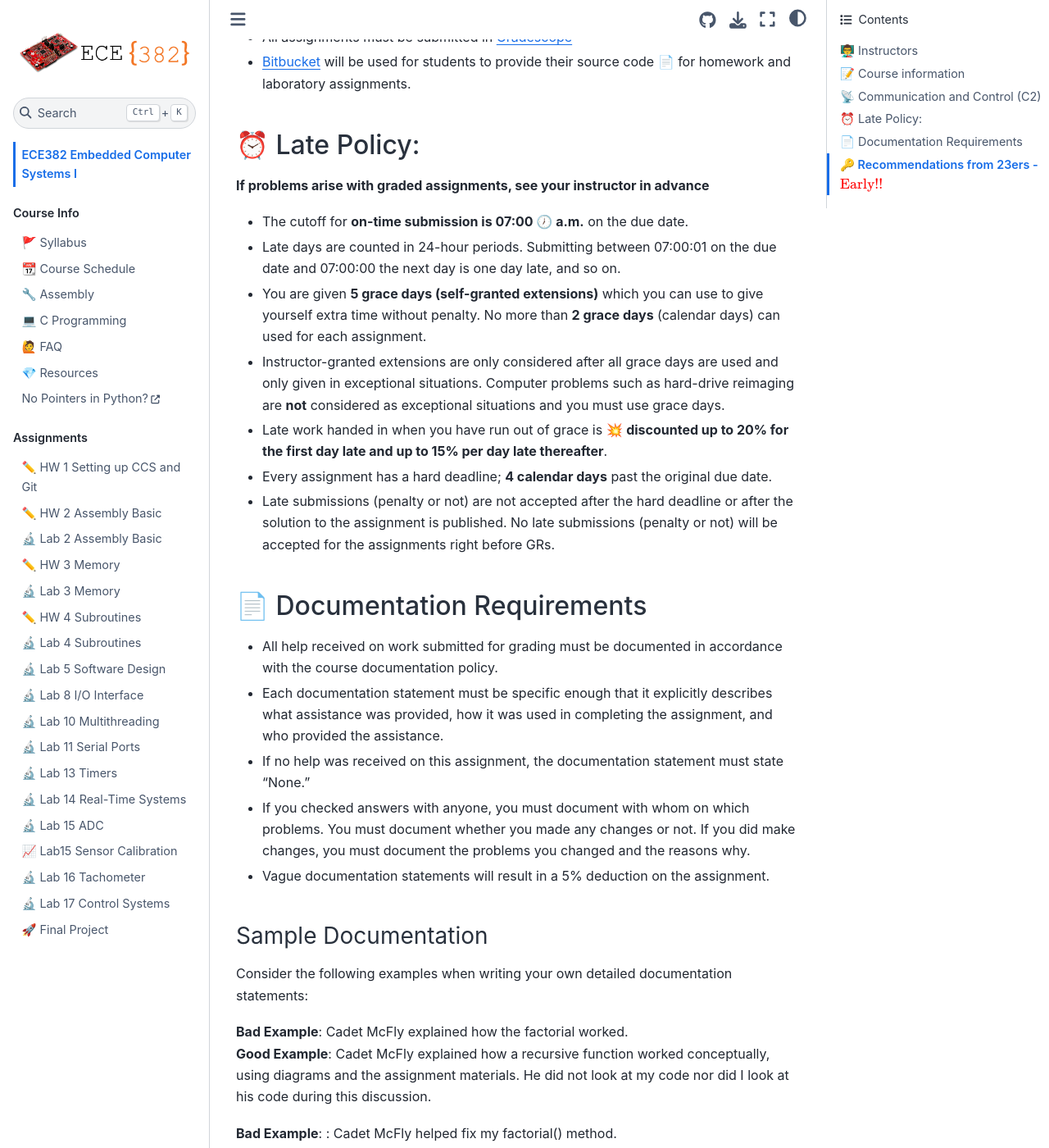
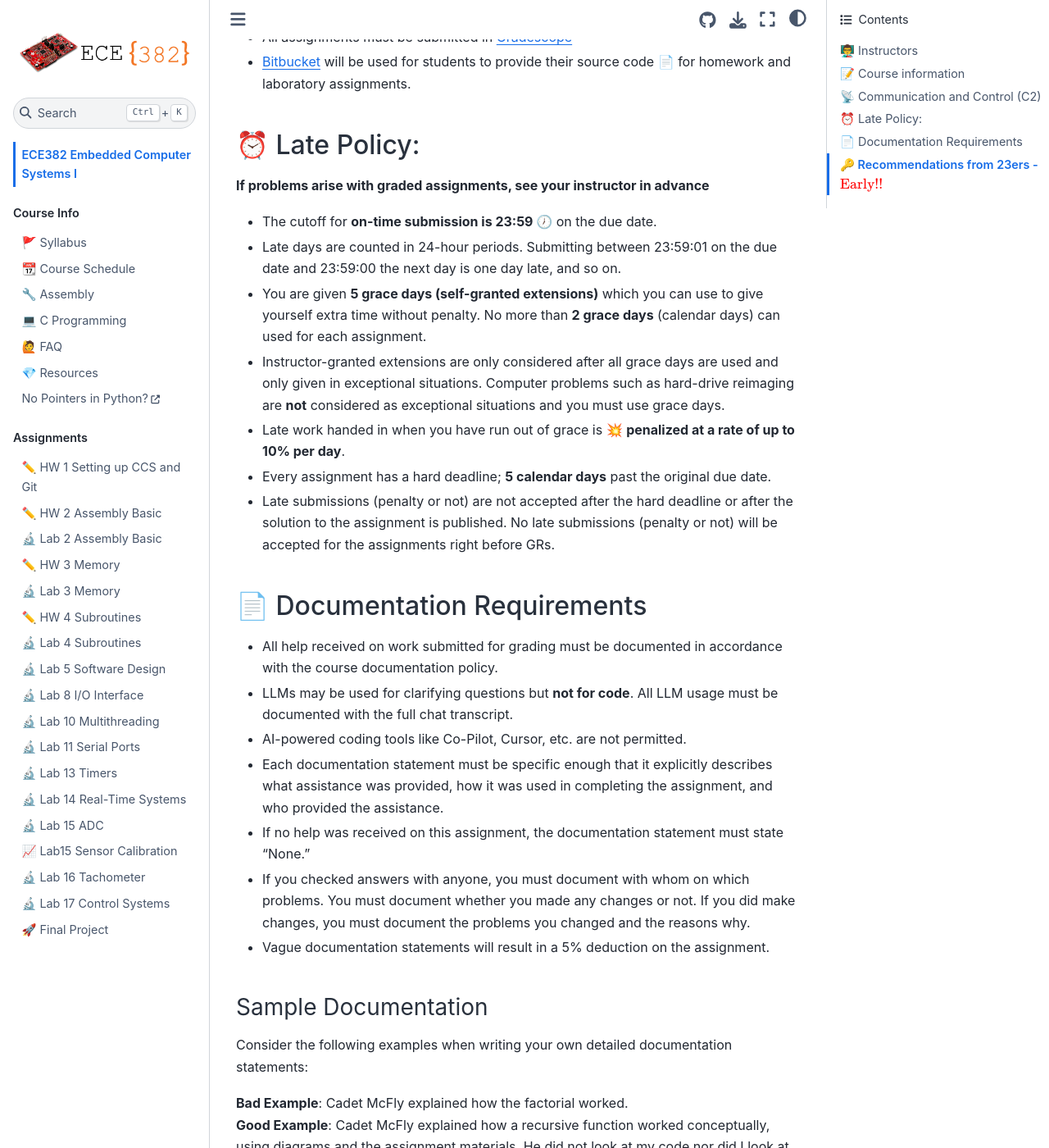
Before and after one commit to USAFA-ECE/ece382, a Jupyter Book: the page built from docs/intro.md, in a window 1280 px wide and 1400 px high, scrolled down 796 px. Shown: the whole window at 82% size. Built offline with Jupyter Book 1.0.4 settings and Sphinx 7.4.7 and the Sphinx Book theme 1.1.4, drawn with Linux system fonts in a browser that asks for light colours.

Commit message:
Update intro.md

```diff
--- a/docs/intro.md
+++ b/docs/intro.md
@@ -28,17 +28,19 @@
 ## ⏰ Late Policy:
 **If problems arise with graded assignments, see your instructor in advance**
 
-- The cutoff for **on-time submission is 07:00 🕖 a.m.** on the due date.
-- Late days are counted in 24-hour periods. Submitting between 07:00:01 on the due date and 07:00:00 the next day is one day late, and so on.
+- The cutoff for **on-time submission is 23:59 🕖** on the due date.
+- Late days are counted in 24-hour periods. Submitting between 23:59:01 on the due date and 23:59:00 the next day is one day late, and so on.
 - You are given **5 grace days (self-granted extensions)** which you can use to give yourself extra time without penalty. No more than **2 grace days** (calendar days) can used for each assignment.
 - Instructor-granted extensions are only considered after all grace days are used and only given in exceptional situations. Computer problems such as hard-drive reimaging are **not** considered as exceptional situations and you must use grace days.
-- Late work handed in when you have run out of grace is 💥 **discounted up to 20% for the first day late and up to 15% per day late thereafter**.
-- Every assignment has a hard deadline; **4 calendar days** past the original due date.
+- Late work handed in when you have run out of grace is 💥 **penalized at a rate of up to 10% per day**.
+- Every assignment has a hard deadline; **5 calendar days** past the original due date.
 - Late submissions (penalty or not) are not accepted after the hard deadline or after the solution to the assignment is published. No late submissions (penalty or not) will be accepted for the assignments right before GRs.
 
 ## 📄 Documentation Requirements
 
 - All help received on work submitted for grading must be documented in accordance with the course documentation policy.
+- LLMs may be used for clarifying questions but **not for code**.  All LLM usage must be documented with the full chat transcript.
+- AI-powered coding tools like Co-Pilot, Cursor, etc. are not permitted.
 - Each documentation statement must be specific enough that it explicitly describes what assistance was provided, how it was used in completing the assignment, and who provided the assistance.
 - If no help was received on this assignment, the documentation statement must state “None.”
 - If you checked answers with anyone, you must document with whom on which problems. You must document whether you made any changes or not.  If you did make changes, you must document the problems you changed and the reasons why.
```
